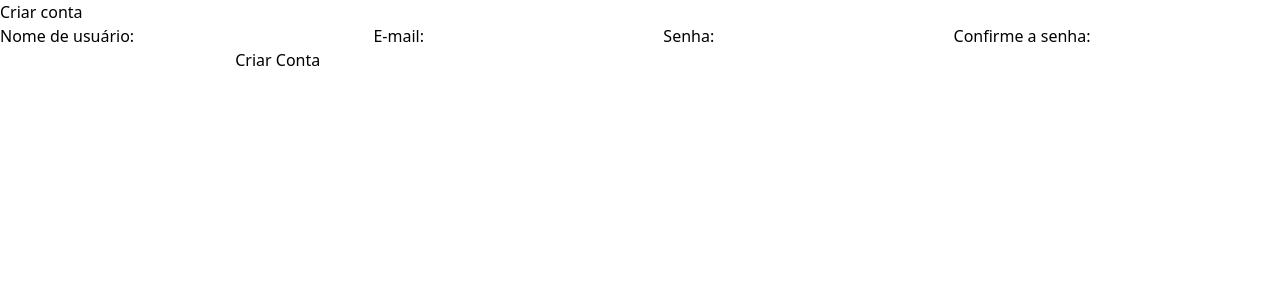
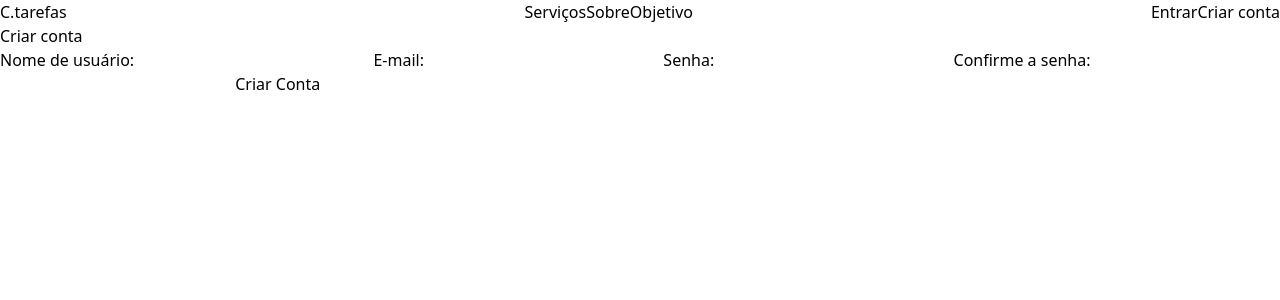
Before and after one commit to LU1DY/controle_tarefas, a Flask app: page /criarconta in a window 1280 px wide. Shown: the top 300 px of the page. Run offline with Flask 3, Linux system fonts and the light colour scheme; some libraries are stand-ins or nearby versions.

Commit message:
adicionada navbar, template de tarefas e ajustes

```diff
--- a/app/templates/base.html
+++ b/app/templates/base.html
@@ -8,6 +8,9 @@
     {%endblock%}
   </head>
   <body>
-    {%block body%} {%endblock%}
+  {%include 'navbar.html'%}
+    {%block body%}
+
+    {%endblock%}
   </body>
 </html>
--- /dev/null
+++ b/app/templates/navbar.html
@@ -0,0 +1,20 @@
+<header class="flex w-full">
+    <nav class="flex w-full justify-between">
+        <h2>C.tarefas</h2>
+        <ul class="flex">
+            {%if current_user.is_authenticated%}
+            <li><a href="{{url_for('tarefas')}}">Tarefas</a></li>
+            <li><a href="{{url_for('logout')}}">Sair</a></li>
+            {%else%}
+            <li><a href="">Serviços</a></li>
+            <li><a href="">Sobre</a></li>
+            <li><a href="">Objetivo</a></li>
+        </ul>
+                <ul class="flex">
+                    <li><a href="{{url_for('login')}}">Entrar</a></li>
+                    <li><a href="{{url_for('criarconta')}}">Criar conta</a></li>
+                </ul>
+            {%endif%}
+
+    </nav>
+</header>
```
Also changed, not shown: app/templates/home.html (+4 -27 lines), app/templates/suas_tarefas.html (added, +35 -0 lines).
